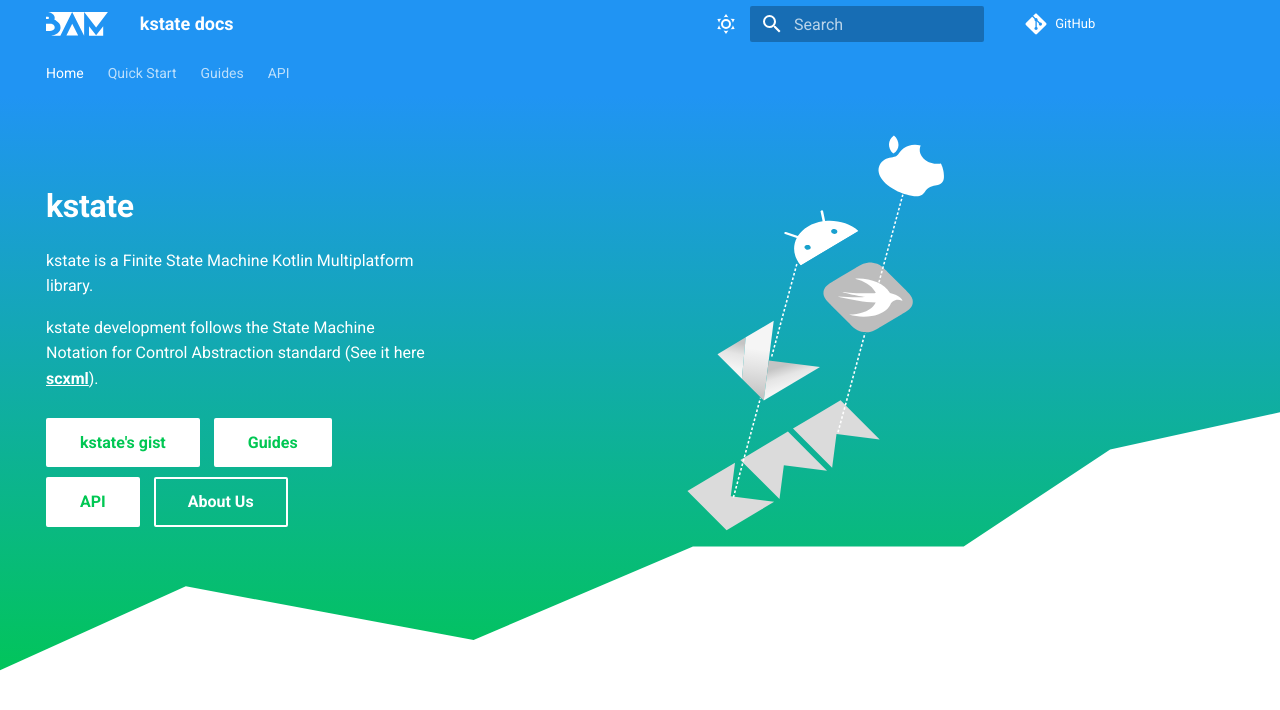
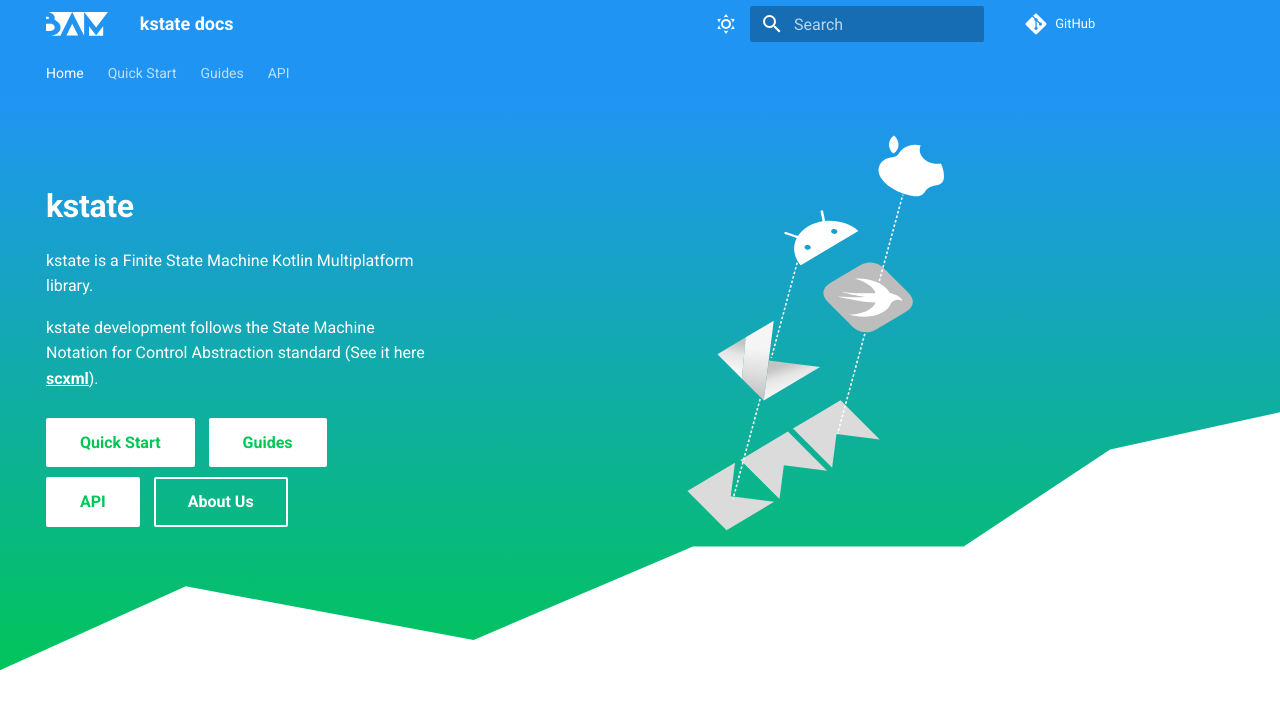
Before and after one commit to bamlab/kstate, an MkDocs documentation site: the page built from docs/index.md, in a window 1280 px wide. Shown: the top 710 px of the page. Built offline with MkDocs 1.6.1 and Material for MkDocs 9.7.7, drawn with Linux system fonts in a browser that asks for light colours; comment, search, counter and statistics services are not loaded.

Commit message:
docs: fix redirection from Home

```diff
--- a/overrides/home.html
+++ b/overrides/home.html
@@ -383,15 +383,15 @@
         <p>kstate is a Finite State Machine Kotlin Multiplatform library.</p>
         <p>kstate development follows the State Machine Notation for Control Abstraction standard (See it here <a
             href="https://www.w3.org/TR/scxml/" class="mdx-hero__link">scxml</a>).</p>
-        <a href="{{ 'quickstart/' | url }}" class="md-button md-button--primary">
-          kstate's gist
+        <a href="{{ 'quickstart.html' | url }}" class="md-button md-button--primary">
+          Quick Start
         </a> <a href="{{ 'guides/' | url }}" class="md-button md-button--primary">
           Guides
         </a>
         <a href="{{ 'api/' | url }}" class="md-button md-button--primary">
           API
         </a>
-        <a href="{{ 'about/' | url }}" class="md-button">
+        <a href="{{ 'about.html' | url }}" class="md-button">
           About Us
         </a>
       </div>
```
